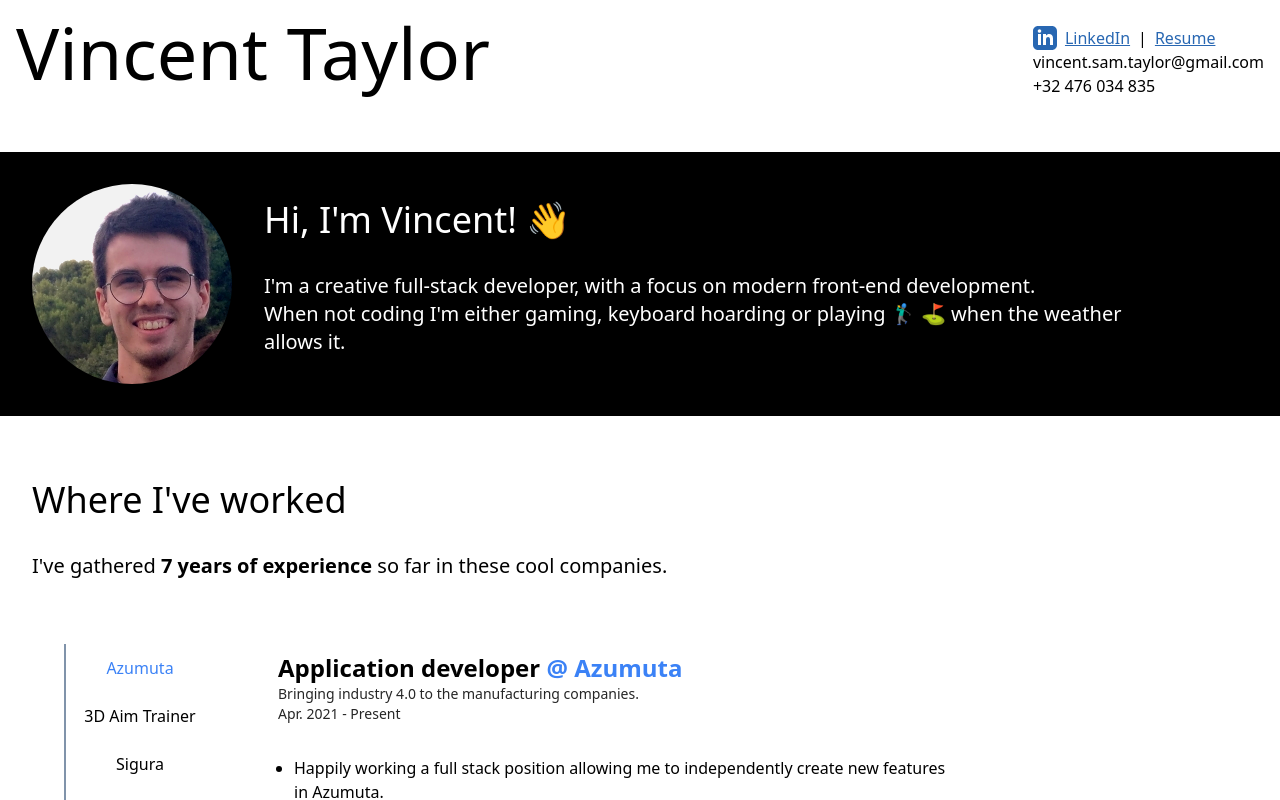
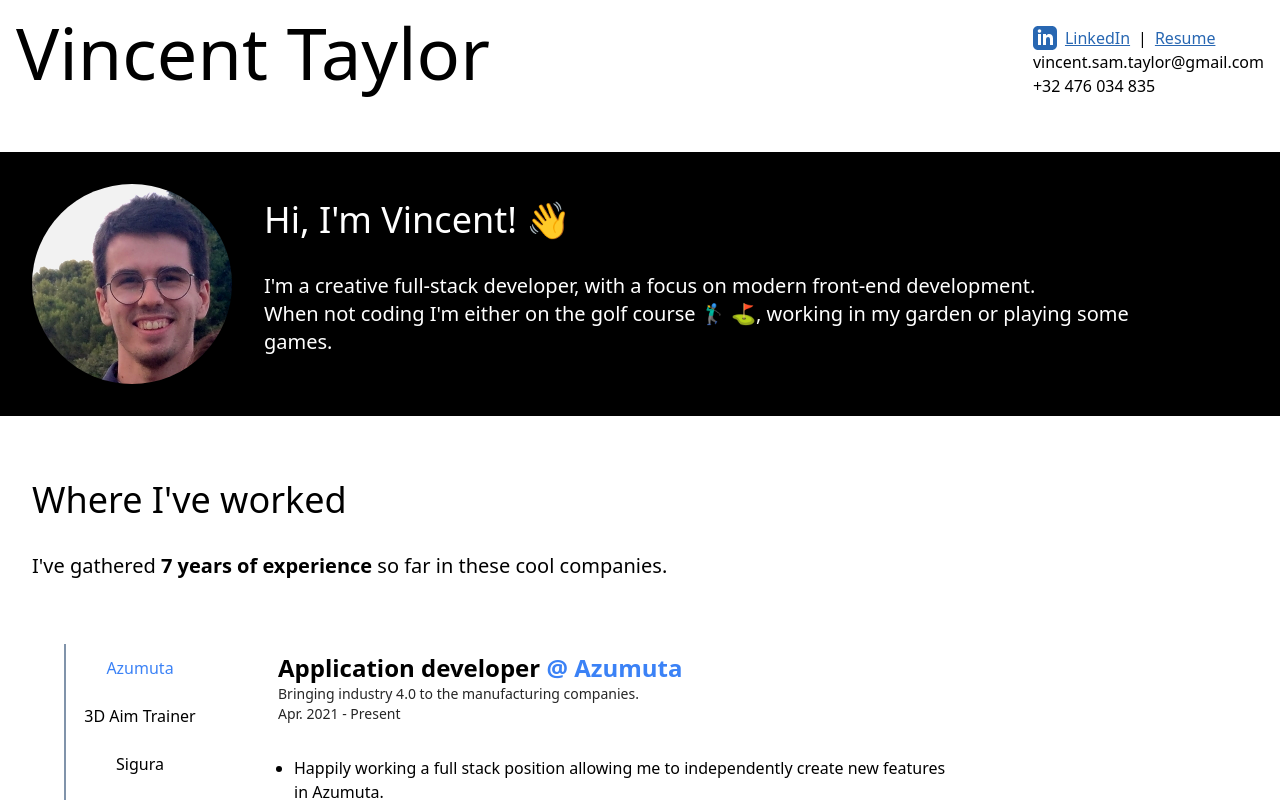
Before and after one commit to Taylorvincent/portfolio, a Next.js app: page / in a window 1280 px wide. Shown: the top 800 px of the page. Built offline with nearby package versions, Linux system fonts and the light colour scheme.

Commit message:
tweak headline

```diff
--- a/src/containers/Home/Experience.tsx
+++ b/src/containers/Home/Experience.tsx
@@ -29,7 +29,11 @@ const Experience = (): JSX.Element => {
 
 	const monthsExp = exp.reduce((acc, current) => acc + current.durationMonths, 0)
 	const yearsExp = Math.floor(monthsExp / 12)
-	console.log('monthsExp % 12 = ', monthsExp % 12)
+
+	console.log({
+		yearsExp,
+		monthsExp: monthsExp % 12,
+	})
 
 	return (
 		<section className="container mx-auto p-8">
--- a/src/containers/Home/Header.tsx
+++ b/src/containers/Home/Header.tsx
@@ -1,3 +1,9 @@
+const golf = (
+	<span role="img" aria-label="golf">
+		🏌️‍♂️ ⛳
+	</span>
+)
+
 const Header = (): JSX.Element => {
 	return (
 		<header className="container flex flex-wrap mx-auto mb-8 p-8 pb-0 bg-black text-white">
@@ -16,11 +22,8 @@ const Header = (): JSX.Element => {
 				</h2>
 				<p>I'm a creative full-stack developer, with a focus on modern front-end development.</p>
 				<p>
-					When not coding I'm either gaming, keyboard hoarding or playing{' '}
-					<span role="img" aria-label="golf">
-						🏌️‍♂️ ⛳
-					</span>{' '}
-					when the weather allows it.
+					When not coding I'm either on the golf course {golf}, working in my garden or playing some
+					games.
 				</p>
 			</div>
 		</header>
```
Also changed, not shown: 2 other files (tests, documents, lock files or other folders).
